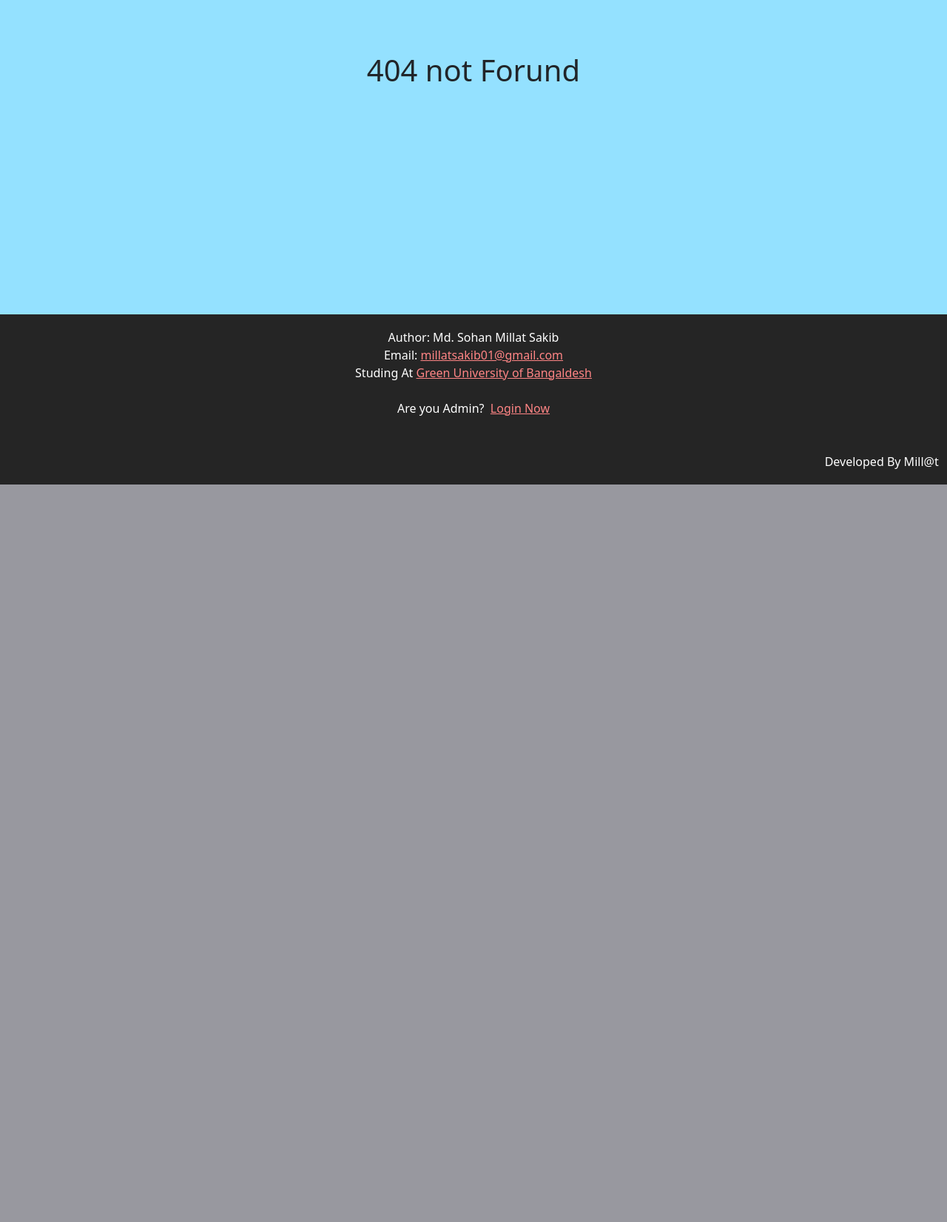
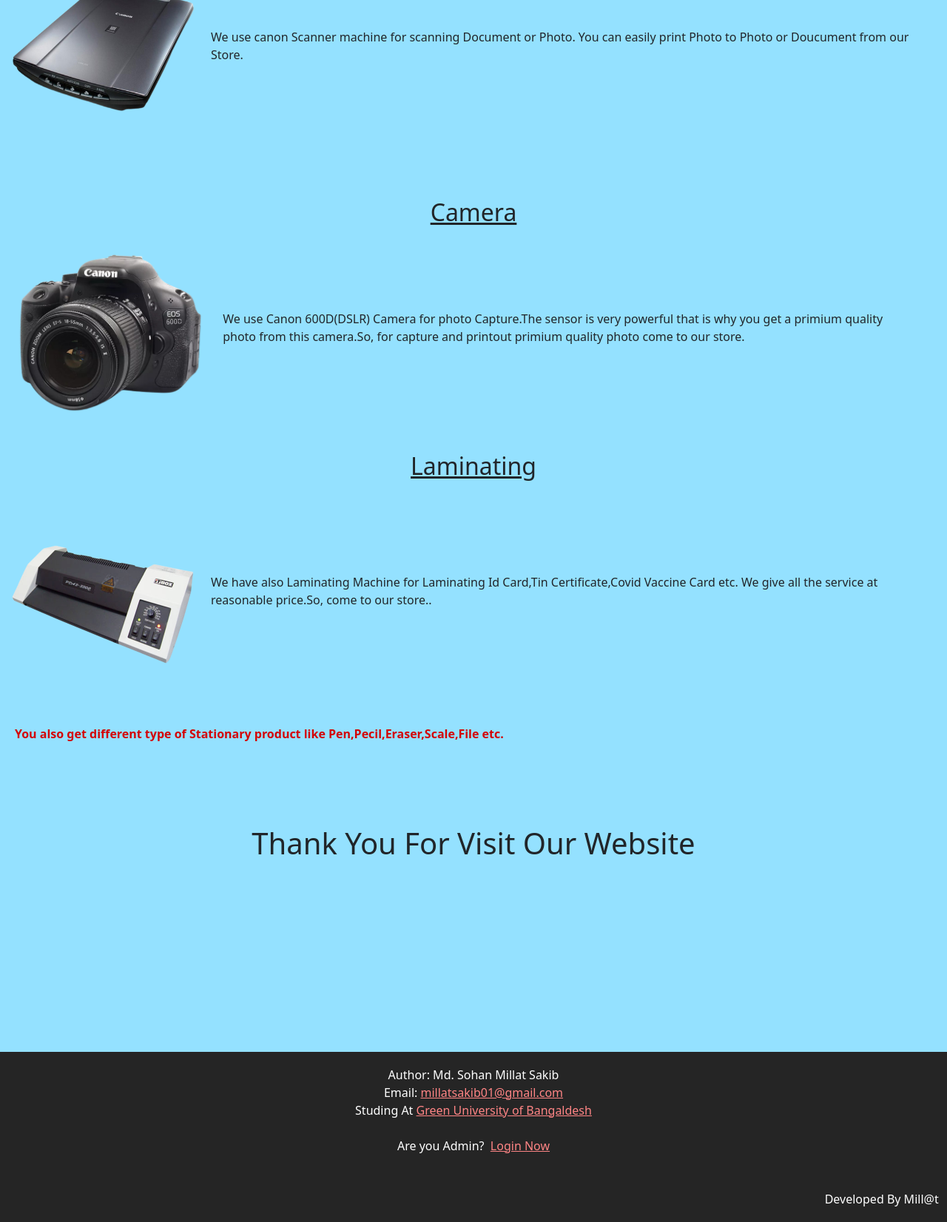
Before and after one commit to MillatSakib/dokan, a PHP site: page /services.html in a window 1280 px wide. Shown: the part 1458-3110 px from the top of the page at 74% size. Before the commit the page ends 2113 px from the top, so only its background shows below. Run offline with PHP 8.4, Linux system fonts and the light colour scheme; some libraries are stand-ins or nearby versions.

Commit message:
Development Completed..

```diff
--- a/services.html
+++ b/services.html
@@ -41,13 +41,13 @@
                 </div>
                 <div class="carousel-inner">
                     <div class="carousel-item active">
-                        <img src="./service/banner add 2.png" class="d-block w-100" alt="...">
+                        <img src="./service/banner add 2.jpg" class="d-block w-100" alt="...">
                     </div>
                     <div class="carousel-item">
-                        <img src="./service/banner add 3.png" class="d-block w-100" alt="...">
+                        <img src="./service/banner add 3.jpg" class="d-block w-100" alt="...">
                     </div>
                     <div class="carousel-item">
-                        <img src="./service/banner add 4.png" class="d-block w-100" alt="...">
+                        <img src="./service/banner add 4.jpg" class="d-block w-100" alt="...">
                     </div>
                 </div>
                 <button class="carousel-control-prev" type="button" data-bs-target="#carouselExampleIndicators"
@@ -61,62 +61,56 @@
                     <span class="visually-hidden">Next</span>
                 </button>
             </div>
-        </section>
+        </section><br>
+      <h2 class="center"><u>Photocopy</u></h2><br>
+
+
+
+    <div class="flexboxout">
+        <img src="service/photocopy.png" alt="Your Image" width="250" height="300">
+        <div class="flexboxin">
+          <p>We have professional Photocopier machine. The model of the machine is Toshiba 282 which is one of the mostly used photocopy machine.The Resolution of our machine is 600*600 dpi.The copy speed of our machine is 28 CPM/ PPM A4.This is one of the best machine.You can photocopy from our store with Toshiba 282</p>
+        </div>
+      </div>
+      <br><br>
+      <h2 class="center"><u>Printer</u></h2><br>
+      <div class="flexboxout">
+        <img src="service/printer.png" alt="Your Image" width="250" height="250">
+        <div class="flexboxin">
+          <p>We have EPSON l130 printer for printing any document or photo..The printing quality is primium. So you can print any Document or Photo form our store.</p>
+        </div>
+      </div>
+      <br><br>
+      <h2 class="center"><u>Scanner</u></h2><br>
+      <div class="flexboxout">
+        <img src="service/scanner.png" alt="Your Image" width="250" height="300">
+        <div class="flexboxin">
+          <p>We use canon Scanner machine for scanning Document or Photo. You can easily print Photo to Photo or Doucument from our Store.</p>
+        </div>
+      </div>
+      <br><br>
+      <h2 class="center"><u>Camera</u></h2><br>
+      <div class="flexboxout">
+        <img src="service/camera.png" alt="Your Image" width="270" height="225">
+        <div class="flexboxin">
+          <p>We use Canon 600D(DSLR) Camera for photo Capture.The sensor is very powerful that is why you get a primium quality photo from this camera.So, for capture and printout primium quality photo come to our store.</p>
+        </div>
+      </div>
+      <br><br>
+      <h2 class="center"><u>Laminating</u></h2><br>
+      <div class="flexboxout">
+        <img src="service/laminating.png" alt="Your Image" width="250" height="250">
+        <div class="flexboxin">
+          <p>We have also Laminating Machine for Laminating Id Card,Tin Certificate,Covid Vaccine Card etc. We give all the service at reasonable price.So, come to our store..</p>
+        </div>
+      </div>
+<br><br><p class="padding" style="color: rgb(211, 4, 4);"><b>You also get different type of Stationary product like Pen,Pecil,Eraser,Scale,File etc.</b></p><br><br><br><br><h1>Thank You For Visit Our Website</h1>
 
 
 
 
 
 
-
-
-
-          <section>
-          <div id="carouselExampleIndicators" class="carousel slide" data-bs-ride="carousel">
-              <div class="carousel-indicators">
-                  <button type="button" data-bs-target="#carouselExampleIndicators" data-bs-slide-to="0"
-                      class="active" aria-current="true" aria-label="Slide 1"></button>
-                  <button type="button" data-bs-target="#carouselExampleIndicators" data-bs-slide-to="1"
-                      aria-label="Slide 2"></button>
-                  <button type="button" data-bs-target="#carouselExampleIndicators" data-bs-slide-to="2"
-                      aria-label="Slide 3"></button>
-              </div>
-              <div class="carousel-inner">
-                  <div class="carousel-item active">
-                      <img src="./service/banner add 2.jpg" class="d-block w-100" alt="...">
-                  </div>
-                  <div class="carousel-item">
-                      <img src="./service/banner add 4.jpg" class="d-block w-100" alt="...">
-                  </div>
-                  <div class="carousel-item">
-                      <img src="./service/banner-add 3.jpg" class="d-block w-100" alt="...">
-                  </div>
-              </div>
-              <button class="carousel-control-prev" type="button" data-bs-target="#carouselExampleIndicators"
-                  data-bs-slide="prev">
-                  <span class="carousel-control-prev-icon" aria-hidden="true"></span>
-                  <span class="visually-hidden">Previous</span>
-              </button>
-              <button class="carousel-control-next" type="button" data-bs-target="#carouselExampleIndicators"
-                  data-bs-slide="next">
-                  <span class="carousel-control-next-icon" aria-hidden="true"></span>
-                  <span class="visually-hidden">Next</span>
-              </button>
-          </div>
-      </section>
-
-
-
-
-
-
-
-
-
-
-
-
-    </br></br></br><h1><center>404 not Forund</center></h1></br></br>
     <footer>
       <p><address>Author: Md. Sohan Millat Sakib</br>
           Email:&nbsp;<a href="mailto:millatsakib01@gmail.com" class="foota">millatsakib01@gmail.com</a></br>
--- a/style.css
+++ b/style.css
@@ -1,14 +1,50 @@
+.padding{
+  padding-left: 20px;
+  padding-right: 20px;
+}
+
+
+.flexboxout {
+  display: flex;
+  align-items: center; /* Align items vertically */
+  padding-right: 50px;
+  padding-left: 15px;
+}
+
+.flexboxin {
+  margin-left: 20px; /* Adjust margin as needed */
+  flex-grow: 1; /* Allow content to grow and take remaining space */
+}
+
+img {
+  max-width: 100%; /* Ensure image doesn't exceed container width */
+}
+
+textarea {
+  min-width: 70%;
+  max-width: 90%;
+  min-height: 170px;
+  max-height: 230px;
+}
 .formh1{
   color:#47aa4b;
 }
 
 
+.debug_inp{
+  min-width: 100px;
+  max-width: 200px;
+}
 .feedback{
   text-align: center;
 }
 
 .personal{
+  display: flex;
+  justify-content: center; /* Align items horizontally at the center */
+  align-items: center;
   text-align: center;
+
 }
 
 .bold{
@@ -16,9 +52,11 @@
 }
 .c_code{
   background-color:#47aa4b;
-  padding : 6px 16px ;
+  padding : 10px 2px ;
   font-size : 18px ;
   color: aliceblue;
+  min-width: 60px;
+  max-width: 150px;
 
 }
 .input-filed{
@@ -53,7 +91,7 @@
      background-color : #4CAF50 ;
      border: none;
      color : white ;
-     padding : 8px 20px ;
+     padding : 12px 10px ;
      text-align : center;
      text-decoration : none;
      display : inline-block ;
@@ -90,6 +128,7 @@
 
             body {
               font-size: auto;
+
             }
             footer{
                 position: relative;
@@ -141,3 +180,6 @@
     background: hsl(0, 100%, 77%);
     margin: 15px 0;
   }
+  .center{
+    text-align: center;
+  }
```
Also changed, not shown: about_us.html (+48 -4 lines), contact.html (+13 -7 lines), feedback.html (+7 -5 lines), index.html (+7 -7 lines), Logo/New Text Document.txt (deleted), service/banner add 2.jpg (added), service/banner add 2.png (deleted), service/banner add 3.jpg (added), service/banner add 3.png (deleted), service/banner add 4.jpg (added), service/banner add 4.png (deleted), service/camera.png (added), service/laminating.png (added), service/photocopy.png (added), 2 more files.
